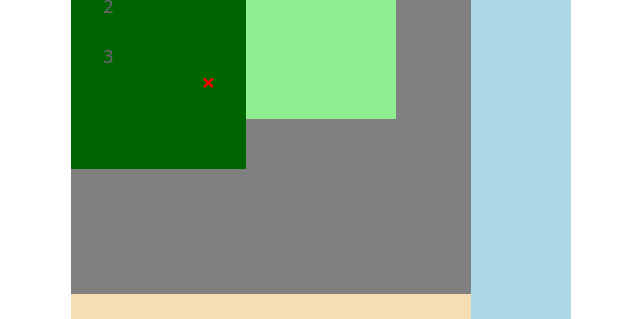
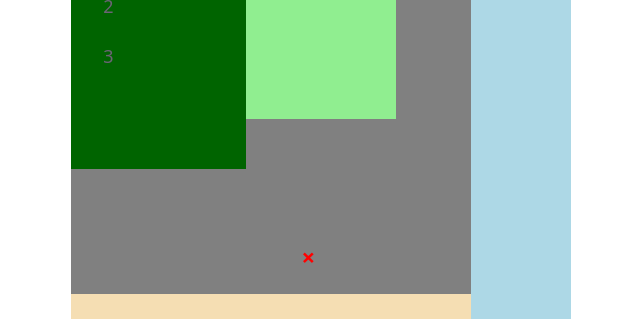
Before and after one commit to sofialundstrom/TNM114, a React (Vite) app: page / in a window 1280 px wide. Shown: the part 271-590 px from the top of the page, without its empty margins (319-959 px from the left). Built offline with nearby package versions, Linux system fonts and the light colour scheme.

Commit message:
added random target

```diff
--- a/src/App.tsx
+++ b/src/App.tsx
@@ -1,8 +1,8 @@
 import "./App.css";
 import { useState } from "react";
-import type { Agent } from "./types/types";
+import type { Agent, Target } from "./types/types";
 import Map from "./components/Map";
-import { createMap, target } from "./data/mapData";
+import { createMap, createRandomTarget } from "./data/mapData";
 import { initialAgents } from "./data/agentData";
 import { canMoveTo } from "./movement/movement";
 import { markAsSearched } from "./search/search";
@@ -15,6 +15,8 @@ function App() {
   const [cells, setCells] = useState(() =>
     initializeProbabilities(createMap()),
   );
+  // Creates a random target when the simulation starts
+  const [target] = useState<Target>(() => createRandomTarget(cells));
   // Stores the agents' current positions
   const [agents, setAgents] = useState<Agent[]>(initialAgents);
   // Stores if target is found
--- a/src/data/mapData.ts
+++ b/src/data/mapData.ts
@@ -3,10 +3,18 @@ import type { Cell, Terrain, Target } from "../types/types";
 const MAP_WIDTH = 20;
 const MAP_HEIGHT = 20;
 
-export const target: Target = {
-  x: 5,
-  y: 6,
-};
+// Creates a target at a random searchable position
+export function createRandomTarget(cells: Cell[]): Target {
+  const searchableCells = cells.filter((cell) => cell.terrain !== "water");
+
+  const randomIndex = Math.floor(Math.random() * searchableCells.length);
+  const randomCell = searchableCells[randomIndex];
+
+  return {
+    x: randomCell.x,
+    y: randomCell.y,
+  };
+}
 
 function getTerrain(x: number, y: number): Terrain {
   if (x < 7 && y < 10) {
```
